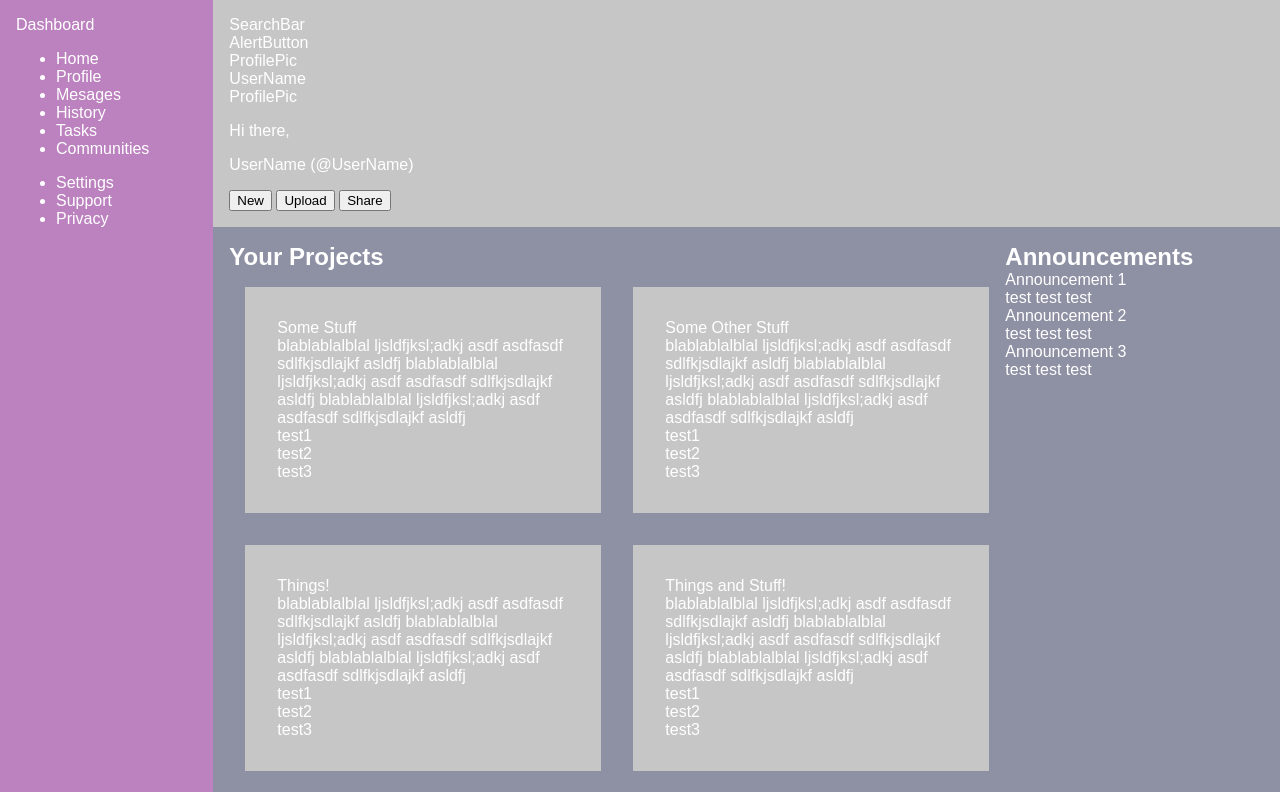
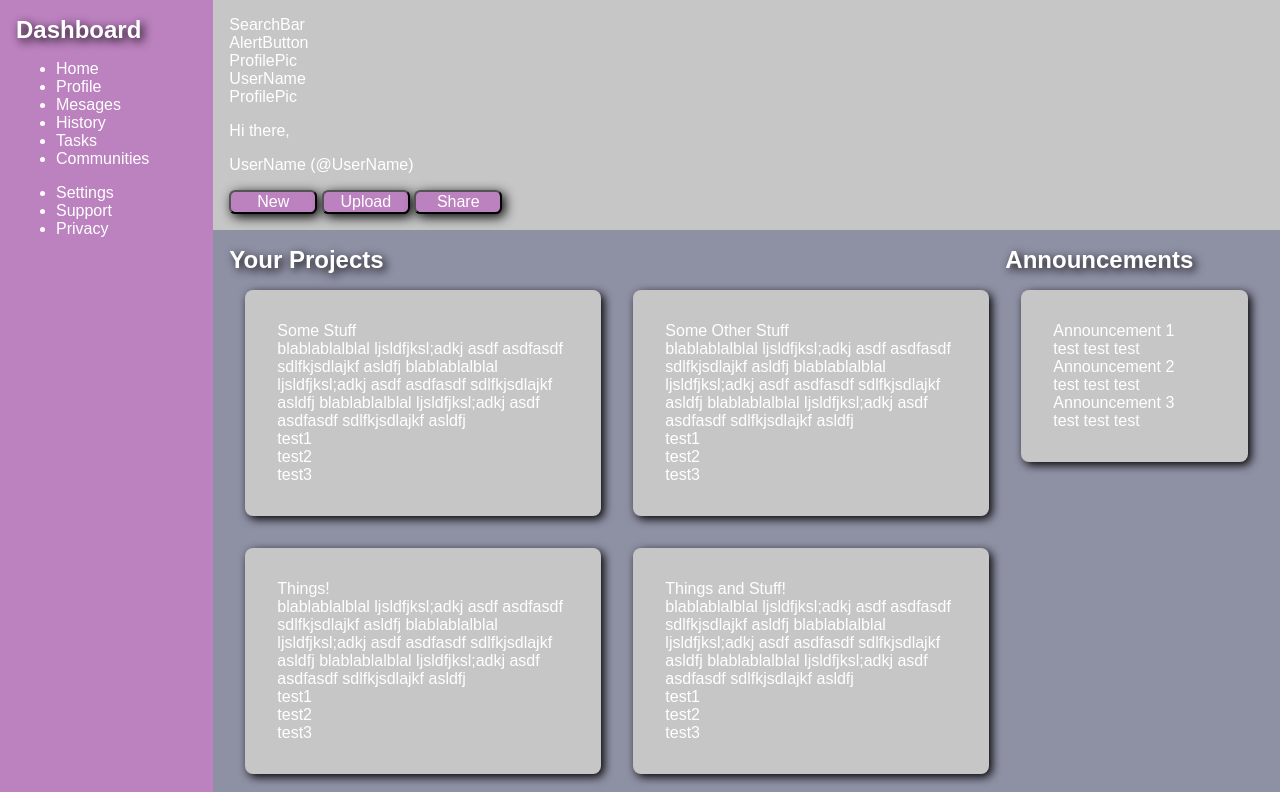
Before and after one commit to muno17/Admin-Dashboard, a plain HTML site: page index.html in a window 1280 px wide. Shown: the top 792 px of the page. Drawn offline with Linux system fonts and the light colour scheme.

Commit message:
add initial styling

```diff
--- a/index.html
+++ b/index.html
@@ -9,7 +9,7 @@
 </head>
 <body>
     <div id="sidebar">
-        <div id="header">Dashboard</div>
+        <div class="header">Dashboard</div>
         <ul id="sidebarOne">
             <li>Home</li>
             <li>Profile</li>
--- a/style.css
+++ b/style.css
@@ -7,6 +7,15 @@ body {
     font-family: ubuntu, sans-serif;
     margin: 0;
     padding:0;
+}
+
+button {
+    background-color: #BC81BF;
+    color: white;
+    width: 5.5rem;
+    border-radius: .4rem;
+    font-size: 1rem;
+    box-shadow: 3px 3px 12px black;
 }
 
 #sidebar {
@@ -31,6 +40,7 @@ body {
 .header {
     font-weight: bold;
     font-size: 1.5rem;
+    text-shadow: 3px 3px 10px black;
 }
 
 #leftMain {
@@ -46,6 +56,8 @@ body {
     background-color: #C7C6C6;
     margin: 1rem;
     padding: 2rem;
+    box-shadow: 3px 3px 10px black;
+    border-radius: .5rem;
 }
 
 #rightMain {
@@ -53,3 +65,11 @@ body {
     display: grid;
     grid-template-rows: 1fr 1fr;
 }
+
+#trendingBox, #announcementsBox {
+    background-color: #C7C6C6;
+    margin: 1rem;
+    padding: 2rem;
+    box-shadow: 3px 3px 10px black;
+    border-radius: .5rem;
+}
```
